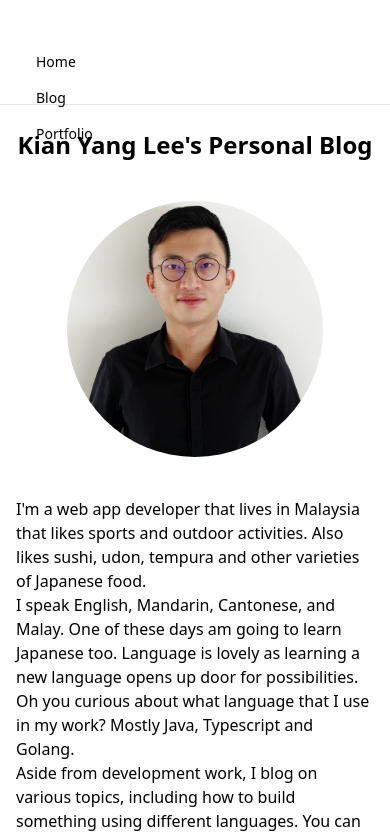
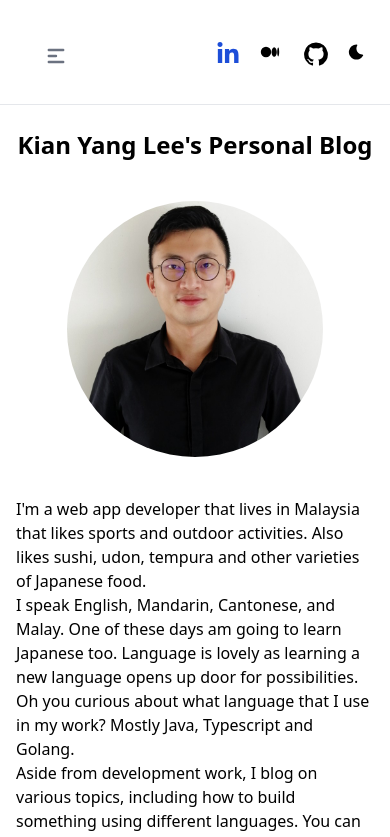
Before and after one commit to KianYang-Lee/kianyang-lee.github.io, a SvelteKit app: page / in a window 390 px wide. Shown: the top 837 px of the page. Built offline with nearby package versions, Linux system fonts and the light colour scheme.

Commit message:
Added hamburger icon and styled layout

```diff
--- /dev/null
+++ b/src/lib/components/Hamburger.svelte
@@ -0,0 +1,43 @@
+<script lang="ts">
+	let isMenuOpened = false;
+	function toggleMenu() {
+    isMenuOpened = !isMenuOpened
+    isMenuOpened === false ? document.getElementById('sidebar')?.classList.add('hidden') : document.getElementById('sidebar')?.classList.remove('hidden')
+	}
+</script>
+
+<button
+	id="toggleSidebarMobile"
+	aria-expanded="true"
+	aria-controls="sidebar"
+	class="p-2 mr-2 text-gray-500 rounded cursor-pointer lg:hidden hover:text-gray-900 hover:bg-gray-100 focus:bg-gray-100 dark:focus:bg-gray-700 focus:ring-2 focus:ring-gray-100 dark:focus:ring-gray-700 dark:text-gray-400 dark:hover:bg-gray-700 dark:hover:text-white"
+  on:click={toggleMenu}
+>
+	{#if isMenuOpened}
+		<svg
+			id="toggleSidebarMobileClose"
+			class="w-6 h-6"
+			fill="currentColor"
+			viewBox="0 0 20 20"
+			xmlns="http://www.w3.org/2000/svg"
+			><path
+				fill-rule="evenodd"
+				d="M4.293 4.293a1 1 0 011.414 0L10 8.586l4.293-4.293a1 1 0 111.414 1.414L11.414 10l4.293 4.293a1 1 0 01-1.414 1.414L10 11.414l-4.293 4.293a1 1 0 01-1.414-1.414L8.586 10 4.293 5.707a1 1 0 010-1.414z"
+				clip-rule="evenodd"
+			/></svg
+		>
+	{:else}
+		<svg
+			id="toggleSidebarMobileHamburger"
+			class="w-6 h-6"
+			fill="currentColor"
+			viewBox="0 0 20 20"
+			xmlns="http://www.w3.org/2000/svg"
+			><path
+				fill-rule="evenodd"
+				d="M3 5a1 1 0 011-1h12a1 1 0 110 2H4a1 1 0 01-1-1zM3 10a1 1 0 011-1h6a1 1 0 110 2H4a1 1 0 01-1-1zM3 15a1 1 0 011-1h12a1 1 0 110 2H4a1 1 0 01-1-1z"
+				clip-rule="evenodd"
+			/></svg
+		>
+	{/if}
+</button>
--- a/src/routes/+layout.svelte
+++ b/src/routes/+layout.svelte
@@ -1,16 +1,21 @@
 <script>
 	import '../app.css';
+	import Hamburger from '$lib/components/Hamburger.svelte';
+	import DarkModeToggle from '$lib/components/DarkModeToggle.svelte';
 </script>
 
-<header class="sticky top-0 z-40 flex-none w-full mx-aut border-b border-gray-200">
+<header class="sticky top-0 z-40 flex-none w-full mx-aut border-b border-gray-200 bg-white">
 	<div class="flex items-center justify-between w-full px-3 py-3 mx-auto max-w-7xl lg:px-4">
 		<nav class="flex items-center justify-between flex-wrap  p-6">
-			<div class="h-8 mr-3 w-full block flex-grow lg:flex lg:items-center lg:w-auto">
-				<div class="text-sm font-medium lg:flex-grow">
+			<div class="h-8 mr-3 w-full flex-grow lg:flex lg:items-center lg:w-auto">
+				<Hamburger />
+				<!-- <div class="hidden text-sm font-medium lg:flex-grow lg:block">
 					<a href="/" class="block mt-4 lg:inline-block lg:mt-2 hover:text-white mr-12	">Home</a>
 					<a href="/blog" class="block mt-4 lg:inline-block lg:mt-2 hover:text-white mr-12">Blog</a>
-					<a href="/portfolio" class="block lg:inline-block lg:mt-2 mt-4 hover:text-white">Portfolio</a>
-				</div>
+					<a href="/portfolio" class="block lg:inline-block lg:mt-2 mt-4 hover:text-white"
+						>Portfolio</a
+					>
+				</div> -->
 			</div>
 		</nav>
 		<div class="flex items-center">
@@ -18,7 +23,7 @@
 				href="https://www.linkedin.com/in/kian-yang-lee/"
 				target="_blank"
 				rel="noreferrer"
-				class="hidden sm:inline-flex items-center justify-center text-gray-500 w-10 h-10 dark:text-gray-400 hover:bg-gray-100 dark:hover:bg-gray-700 focus:outline-none focus:ring-4 focus:ring-gray-200 dark:focus:ring-gray-700 rounded-lg text-sm p-2.5 mr-1"
+				class="sm:inline-flex items-center justify-center text-gray-500 w-10 h-10 dark:text-gray-400 hover:bg-gray-100 dark:hover:bg-gray-700 focus:outline-none focus:ring-4 focus:ring-gray-200 dark:focus:ring-gray-700 rounded-lg text-sm p-2.5 mr-1"
 			>
 				<svg
 					class="w-6 h-6 text-blue-700 fill-current"
@@ -35,14 +40,11 @@
 				href="https://medium.com/@kianyang_lee"
 				target="_blank"
 				rel="noreferrer"
-				class="hidden sm:inline-flex items-center justify-center text-gray-500 w-10 h-10 dark:text-gray-400 hover:bg-gray-100 dark:hover:bg-gray-700 focus:outline-none focus:ring-4 focus:ring-gray-200 dark:focus:ring-gray-700 rounded-lg text-sm p-2.5 mr-1"
+				class="sm:inline-flex items-center justify-center text-gray-500 w-10 h-10 dark:text-gray-400 hover:bg-gray-100 dark:hover:bg-gray-700 focus:outline-none focus:ring-4 focus:ring-gray-200 dark:focus:ring-gray-700 rounded-lg text-sm p-2.5 mr-1"
 			>
 				<svg
 					xmlns="http://www.w3.org/2000/svg"
-					x="0px"
-					y="0px"
-					width="100"
-					height="100"
+
 					viewBox="0 0 50 50"
 				>
 					<path
@@ -53,7 +55,9 @@
 			</a>
 			<a
 				href="https://github.com/KianYang-Lee"
-				class="hidden sm:inline-flex items-center justify-center text-gray-500 w-10 h-10 dark:text-gray-400 hover:bg-gray-100 dark:hover:bg-gray-700 focus:outline-none focus:ring-4 focus:ring-gray-200 dark:focus:ring-gray-700 rounded-lg text-sm p-2.5 mr-1"
+				target="_blank"
+				rel="noreferrer"
+				class="sm:inline-flex items-center justify-center text-gray-500 w-10 h-10 dark:text-gray-400 hover:bg-gray-100 dark:hover:bg-gray-700 focus:outline-none focus:ring-4 focus:ring-gray-200 dark:focus:ring-gray-700 rounded-lg text-sm p-2.5 mr-1"
 			>
 				<svg
 					class="w-6 h-6 text-black "
@@ -70,6 +74,7 @@
 				</svg>
 				<span class="sr-only">View Github profile</span>
 			</a>
+			<DarkModeToggle />
 		</div>
 	</div>
 </header>
@@ -82,13 +87,22 @@
 		>
 			<div
 				id="nav-wrapper"
-				class="overflow-y-auto z-20 max-h-screen max-w-2xs lg:block lg:sticky top-24 lg:top-28 lg:mr-0"
+				class="overflow-y-auto z-20 max-h-screen max-w-2xs lg:block lg:sticky top-24 lg:top-28 lg:mr-0 bg-white"
 			>
 				<nav
-					class="pt-16 px-1 pl-3 lg:pl-0 lg:pt-2 font-normal text-base lg:text-sm pb-10 lg:pb-20"
+					class="pt-20 px-1 pl-3 lg:pl-0 lg:pt-2 font-normal text-base lg:text-sm pb-10 lg:pb-20"
 				>
-					<ul class="mb-0 list-none">
-						<!-- Navigation list -->
+					<!-- Navigation list -->
+					<ul class="mt-8 mb-0 list-none">
+						<li class="mt-8">
+							<a href="/" class="mb-2 text-sm font-semibold">Home</a>
+						</li>
+						<li class="mt-8">
+							<a href="/blog" class="mb-2 text-sm font-semibold">Blog</a>
+						</li>
+						<li class="mt-8">
+							<a href="/portfolio" class="mb-2 text-sm font-semibold">Portfolio</a>
+						</li>
 					</ul>
 				</nav>
 			</div>
@@ -99,12 +113,11 @@
 		>
 			<div class="flex w-full">
 				<div
-					class="flex-auto max-w-4xl min-w-0 pt-6 lg:px-8 lg:pt-8 pb-12 xl:pb-24 lg:pb-16 "
+					class="flex-auto max-w-4xl min-w-0 pt-6 lg:px-8 lg:pt-8 pb-12 xl:pb-24 lg:pb-16 dark:bg-teal-400"
 				>
 					<slot />
 				</div>
-				<div class="flex-none hidden w-64 pl-8 mr-8 xl:text-sm xl:block">
-				</div>
+				<div class="flex-none hidden w-64 pl-8 mr-8 xl:text-sm xl:block" />
 			</div>
 		</main>
 	</div>
```
